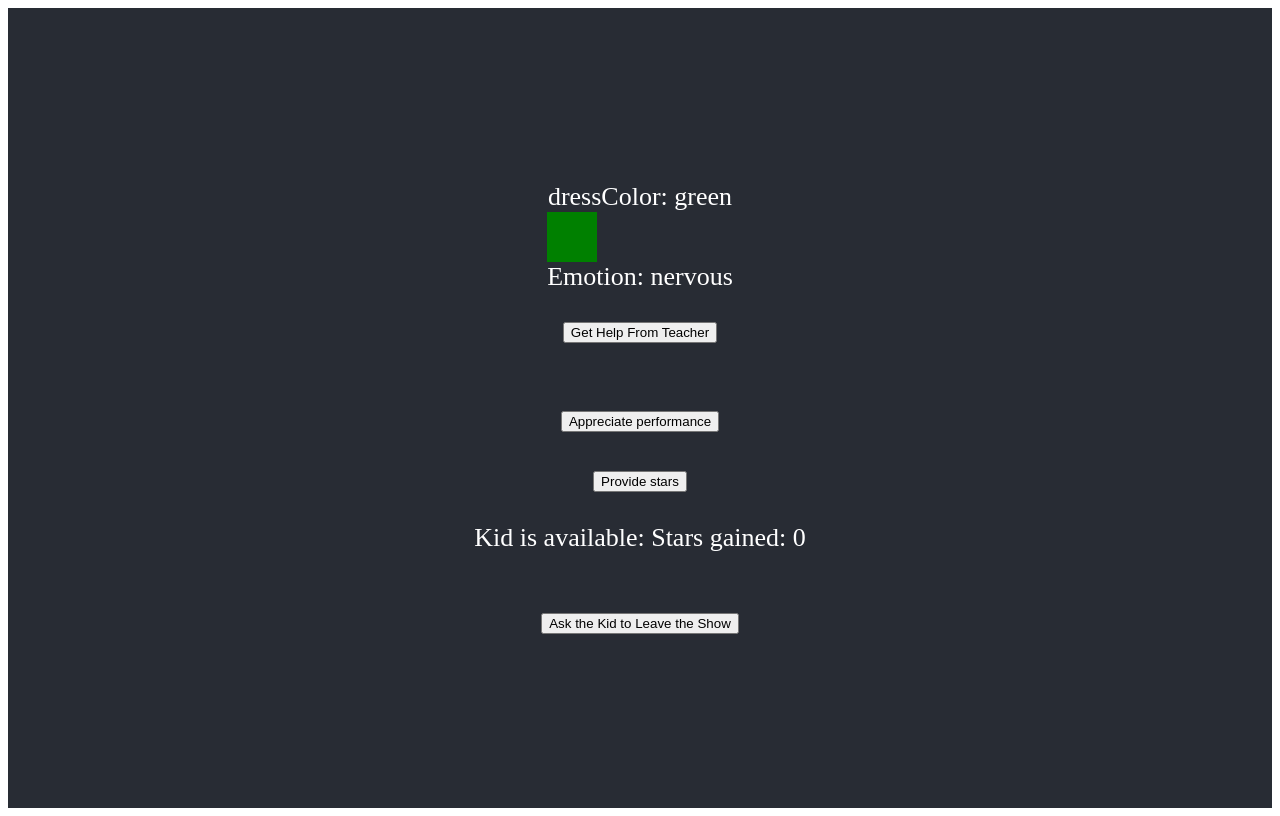
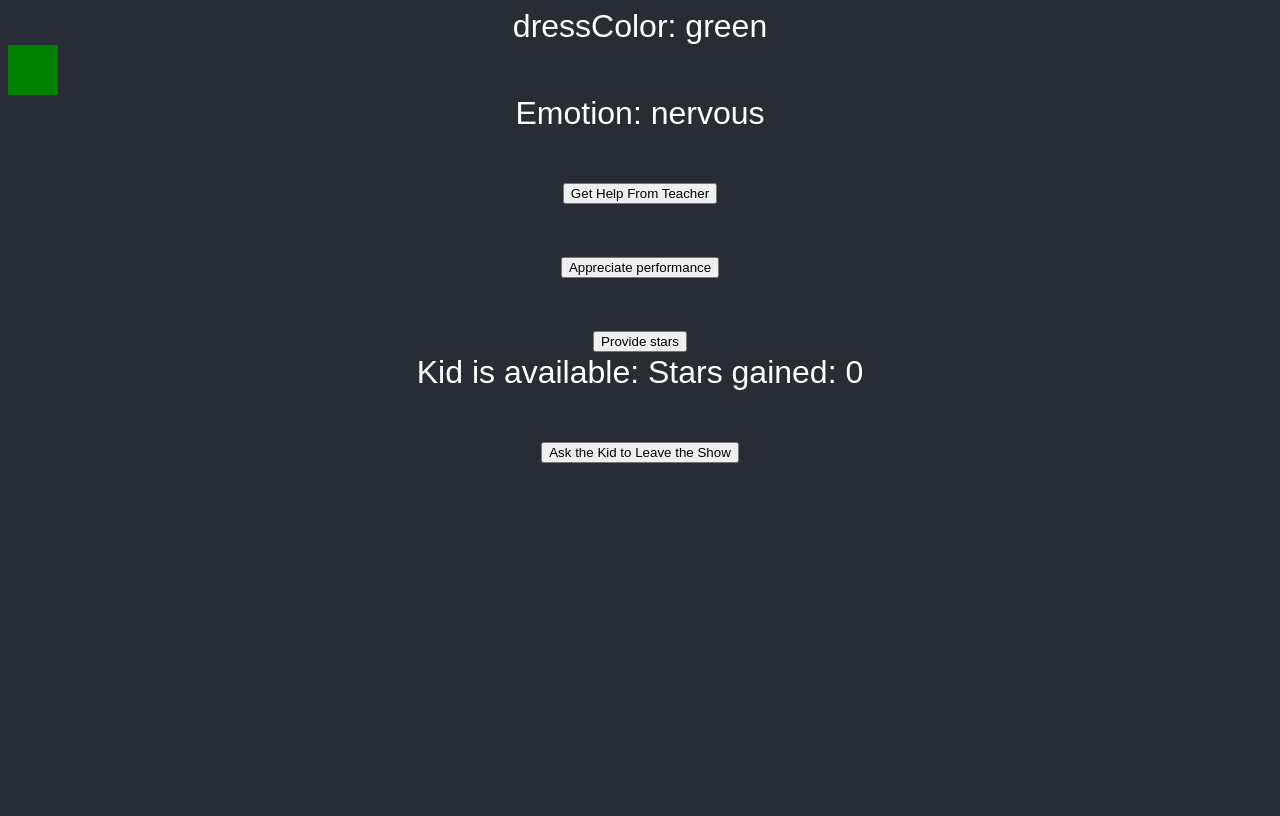
Before and after one commit to SafdarJamal/understanding-component-lifecycle, a React (Create React App) app: page / in a window 1280 px wide. Built offline with nearby package versions, Linux system fonts and the light colour scheme.

Commit message:
Refactoring done

```diff
--- a/src/components/App.css
+++ /dev/null
@@ -1,14 +0,0 @@
-.App {
-  text-align: center;
-}
-
-.App-header {
-  background-color: #282c34;
-  min-height: 100vh;
-  display: flex;
-  flex-direction: column;
-  align-items: center;
-  justify-content: center;
-  font-size: calc(10px + 2vmin);
-  color: white;
-}
--- a/src/components/App.js
+++ b/src/components/App.js
@@ -1,5 +1,4 @@
 import React, { Component } from 'react';
-import './App.css';
 
 import Kid from './Kid';
 import Teacher from './Teacher';
@@ -58,8 +57,7 @@ class App extends Component {
     // console.log(isQualified);
 
     return (
-      <div className="App">
-        <header className="App-header">
+      <div>
         {!isKidUnmount && (
           <Kid
             dressColor="green"
@@ -72,16 +70,11 @@ class App extends Component {
         <br />
         <Teacher updateDanceSteps={this.updateDanceSteps} />
         <br />
-          <br />
         {!isJudgeUnmount && (
           <Judge getApplaud={this.getApplaud} qualified={this.qualified} />
         )}
         <br />
-          <br />
-          <button onClick={this.unmountKid}>
-            Ask the Kid to Leave the Show
-          </button>
-        </header>
+        <button onClick={this.unmountKid}>Ask the Kid to Leave the Show</button>
       </div>
     );
   }
--- a/src/components/Judge.js
+++ b/src/components/Judge.js
@@ -34,6 +34,7 @@ class Judge extends Component {
 
     return (
       <div>
+        <br />
         <button type="button" onClick={this.applaud.bind(this)}>
           Appreciate performance
         </button>
@@ -43,7 +44,6 @@ class Judge extends Component {
           Provide stars
         </button>
         <br />
-        <br />
         Kid is available: {available}
         Stars gained: {stars}
       </div>
--- /dev/null
+++ b/src/index.css
@@ -0,0 +1,7 @@
+body {
+  font-family: Arial, Helvetica, sans-serif;
+  font-size: 32px;
+  text-align: center;
+  color: white;
+  background-color: #282c34;
+}
--- a/src/index.js
+++ b/src/index.js
@@ -1,5 +1,6 @@
 import React from 'react';
 import ReactDOM from 'react-dom';
+import './index.css';
 import App from './components/App';
 
 ReactDOM.render(<App />, document.getElementById('root'));
```
Also changed, not shown: 1 other file (tests, documents, lock files or other folders). Lines whose indentation alone changed are shown as unchanged.
